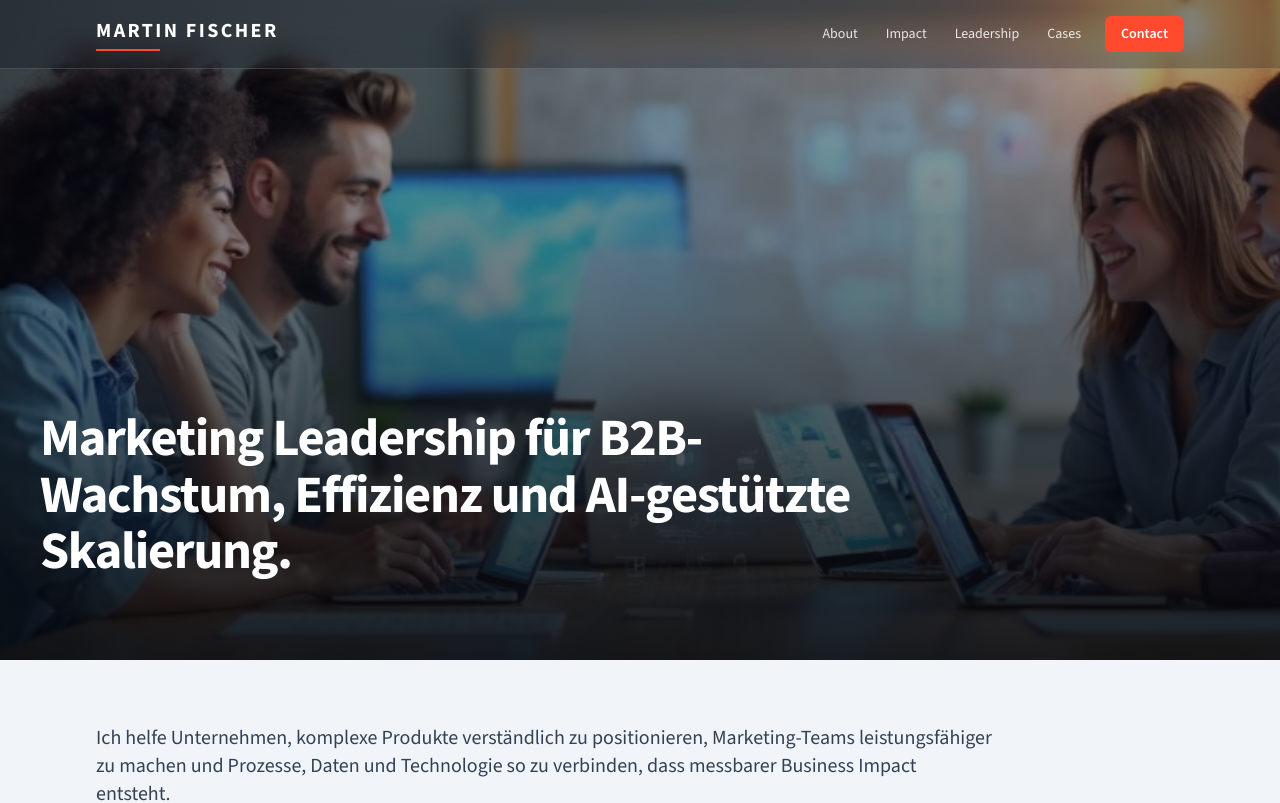
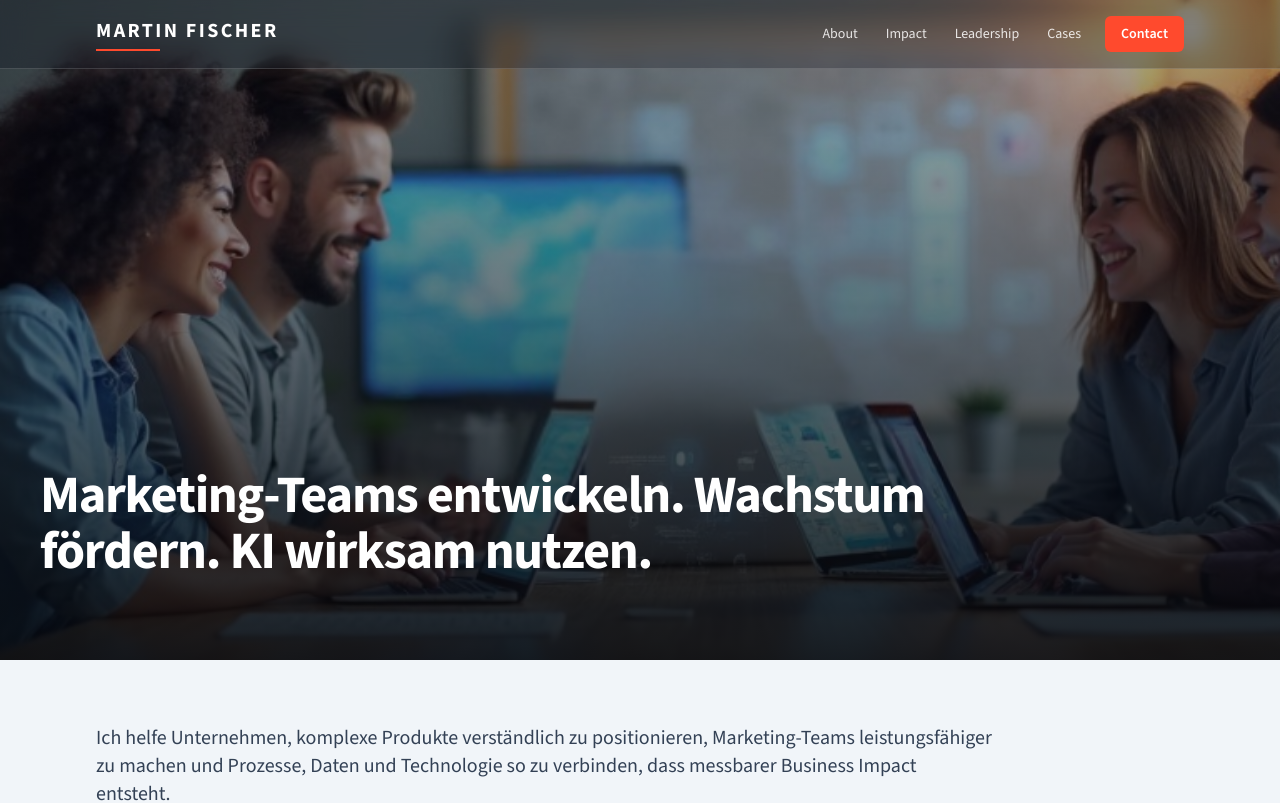
Before and after one commit to martinfischer42/Beyond_cv, a React (Vite) app: page / in a window 1280 px wide. Shown: the top 803 px of the page. Built offline with nearby package versions, Linux system fonts and the light colour scheme.

Commit message:
Update HomePage.tsx

```diff
--- a/src/pages/HomePage.tsx
+++ b/src/pages/HomePage.tsx
@@ -36,7 +36,7 @@ export default function HomePage() {
           <div className="mx-auto flex h-full w-full max-w-[1400px] items-end px-5 pb-10 md:px-10 md:pb-16 lg:pb-20">
             <div className="max-w-[900px]">
               <h1 className="text-[clamp(1.85rem,4.1vw,3.5rem)] font-black leading-[1.08] text-white">
-                Marketing Leadership für B2B-Wachstum, Effizienz und AI-gestützte Skalierung.
+               Marketing-Teams entwickeln. Wachstum fördern. KI wirksam nutzen.
               </h1>
             </div>
           </div>
```
